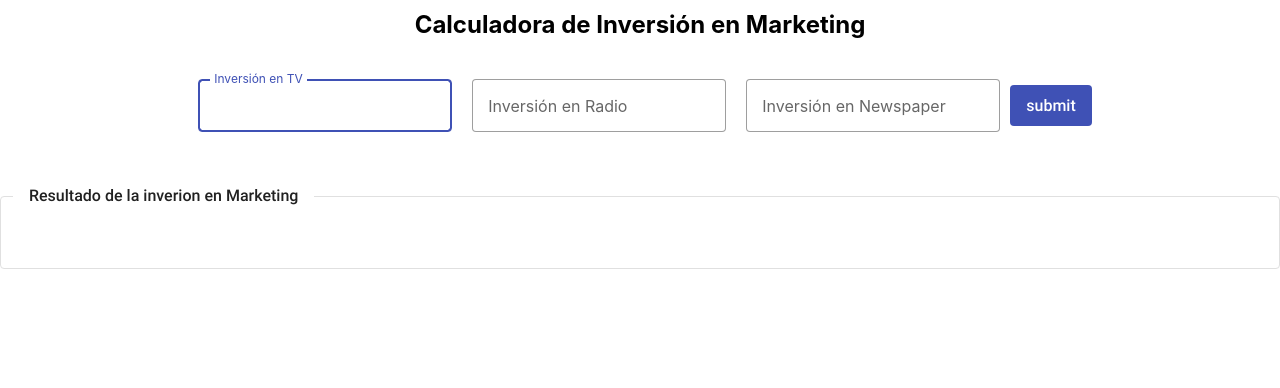
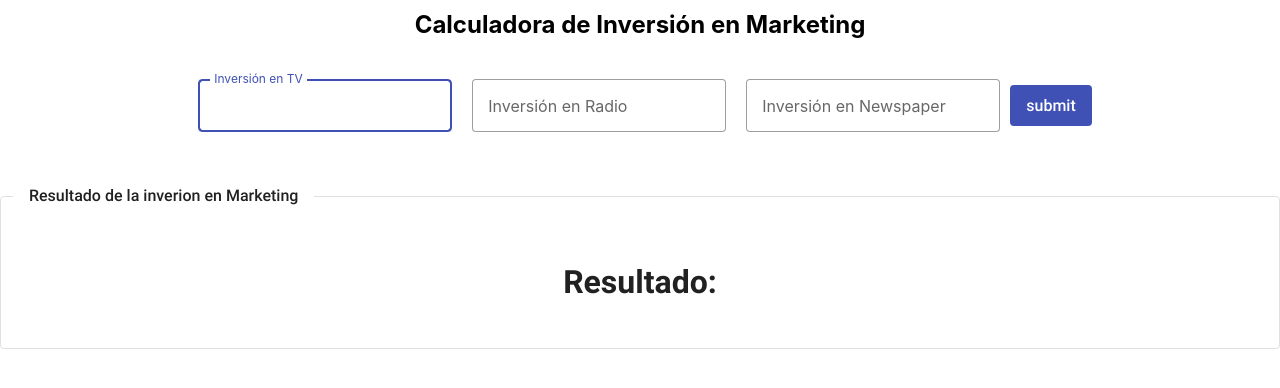
Before and after one commit to P-Kempf/Frontend-Data-Science, a React (Create React App) app: page / in a window 1280 px wide. Shown: the top 388 px of the page. Built offline with nearby package versions, Linux system fonts and the light colour scheme.

Commit message:
mostrar resultado con fetch

```diff
--- a/src/form.js
+++ b/src/form.js
@@ -6,13 +6,20 @@ import "primereact/resources/primereact.min.css";
 import "primeicons/primeicons.css";
 import { Fieldset } from 'primereact/fieldset';
 
-
-
 function Marketing() {
 
     const [tv, setTv] = useState('');
     const [radio, setRadio] = useState('');
     const [newspaper, setNewspaper] = useState('');
+    const [resultado, setResultado] = useState('');
+
+    /*     async function resultadoMarketing() {
+            let contactarResultado = await fetch(``);
+            let respuesta = await JSON.parse(contactarResultado);
+            setResultado(respuesta);
+        }
+
+        resultadoMarketing() */
 
     const modelo = {
         tv: undefined,
@@ -25,14 +32,13 @@ function Marketing() {
         modelo["radio"] = radio;
         modelo["newspaper"] = newspaper;
 
-        fetch("http://localhost:3050/preguntas/", {
+        fetch("http://mariochack.pythonanywhere.com/predict", {
             method: "POST",
             headers: { 'Content-Type': 'application/json' },
-            body: JSON.stringify(modelo),
-        }).then((response) => response.json());
-
+            body: JSON.stringify(modelo)
+        }).then((response) => response.json())
+            .then((json) => setResultado(json))
         console.log(modelo);
-
     }
 
     return (
@@ -40,7 +46,6 @@ function Marketing() {
             <h2>Calculadora de Inversión en Marketing</h2>
             <form>
                 <div id="contenedor-formulario">
-
                     <span className="p-float-label">
                         <InputText id="inversiontv" value={tv} onChange={(e) => setTv(e.target.value)} autoFocus />
                         <label htmlFor="inversiontv">Inversión en TV</label>
@@ -59,9 +64,13 @@ function Marketing() {
 
                 </div>
             </form>
-            <Fieldset id='resultado' legend="Resultado de la inverion en Marketing">
+            <Fieldset className="resultado" id='resultado' legend="Resultado de la inverion en Marketing">
+                <h1>
+                    Resultado: {resultado}
+                </h1>
 
             </Fieldset>
+
         </div>
     );
 }
```
Also changed, not shown: src/resultado.js (added).
